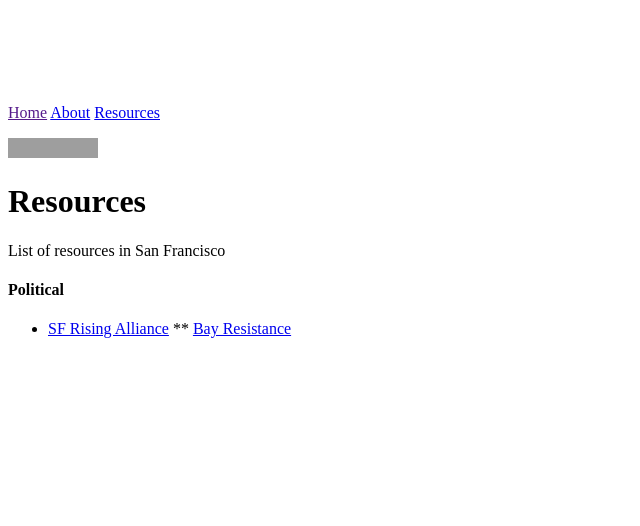
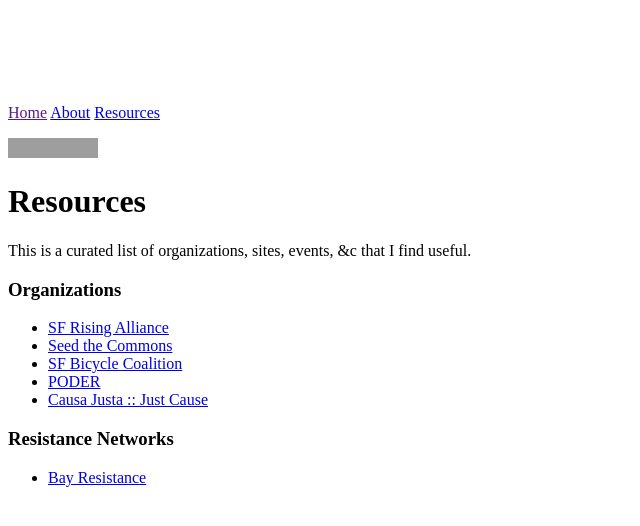
Before and after one commit to chema/sanfranciscan, a Jekyll site: the page built from resources.md, in a window 1280 px wide. Shown: the top 526 px of the page, without its empty margins (0-640 px from the left). Built offline with Jekyll 4.4.1, drawn with Linux system fonts in a browser that asks for light colours; comment, search, counter and statistics services are not loaded; grey boxes are pictures that could not be loaded.

Commit message:
Update resources.md

```diff
--- a/resources.md
+++ b/resources.md
@@ -3,9 +3,17 @@
 title: Resources
 ---
 
-List of resources in San Francisco
+This is a curated list of organizations, sites, events, &c that I find useful.
 
-#### Political
+### Organizations
 
 * [SF Rising Alliance](http://sfrising.org/)
-** [Bay Resistance](http://bayresistance.org/)
+* [Seed the Commons](http://seedthecommons.org/)
+* [SF Bicycle Coalition](http://www.sfbike.org/)
+* [PODER](http://www.podersf.org/)
+* [Causa Justa :: Just Cause](http://cjjc.org/)
+
+
+### Resistance Networks
+
+* [Bay Resistance](http://bayresistance.org/)
```
